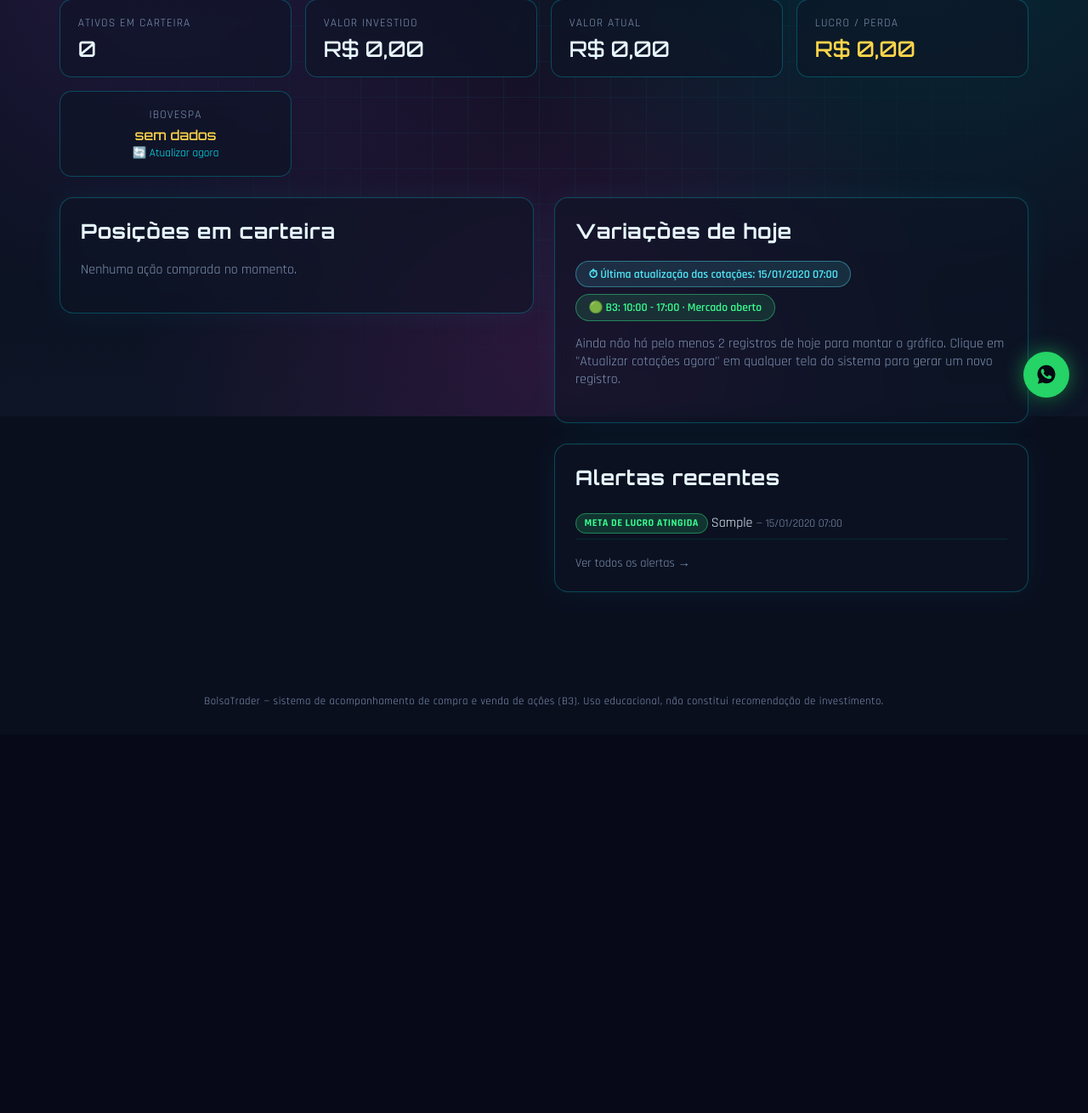
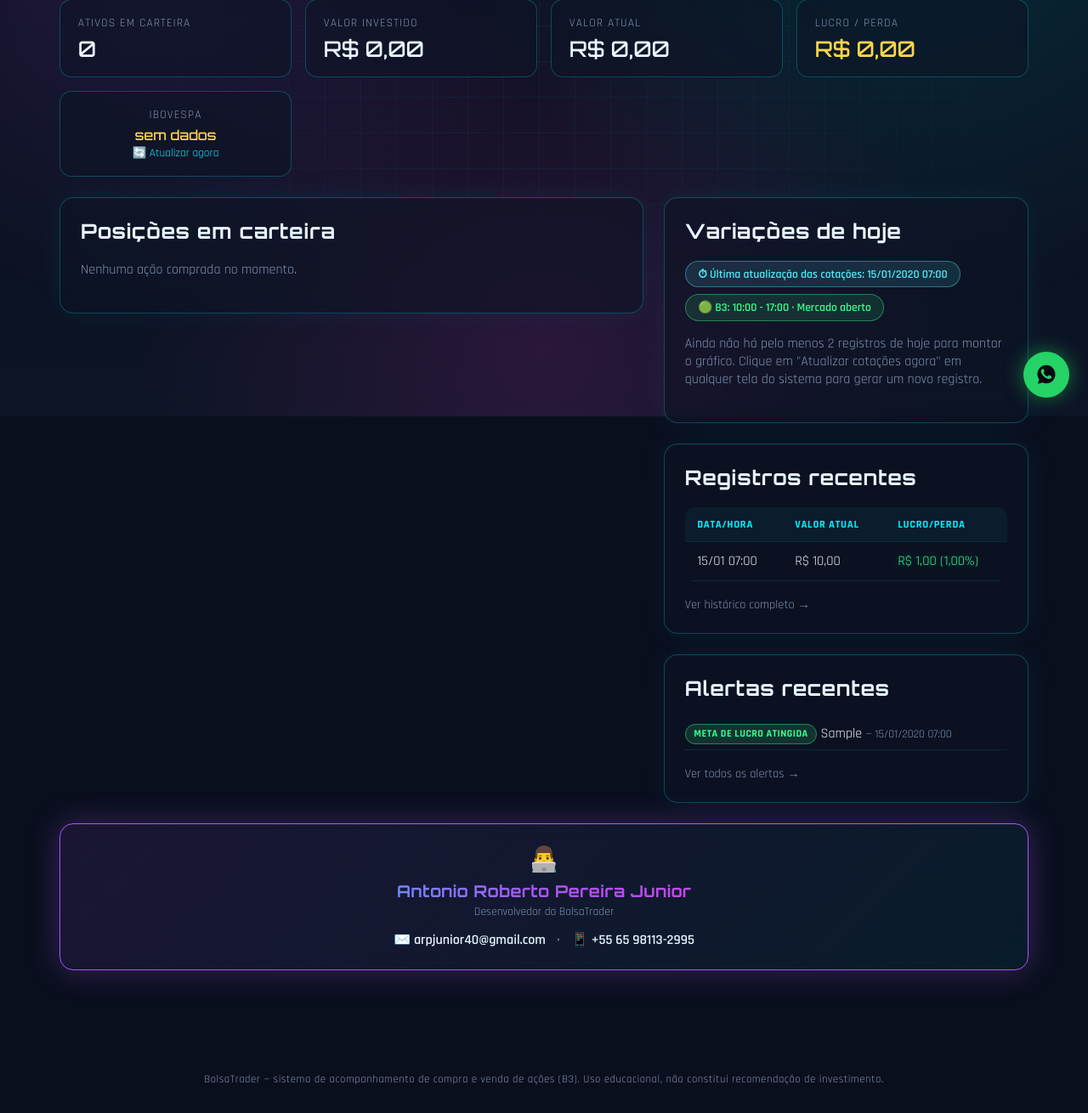
Before and after one commit to seculus-2023/-BolsaTrader, a Django app: page / in a window 1280 px wide. Shown: the part 310-1620 px from the top of the page at 85% size. Before the commit the page ends 1142 px from the top, so only its background shows below. Run offline with Django 5.2, Linux system fonts and the light colour scheme; a user stored in the database is signed in; tables that the repository leaves empty hold one stand-in row (values such as "Sample post").

Commit message:
24_09_2026_1200

```diff
--- a/static/css/futurista.css
+++ b/static/css/futurista.css
@@ -230,14 +230,16 @@ a:hover { color: var(--neon-magenta); }
 }
 
 /*
- * Duas colunas de mesma largura lado a lado, ocupando 100% da largura
- * disponível (ex: "Posições em carteira" + "Variações de hoje" no Painel de
- * Controle) - min-width:0 nos dois filhos pela mesma razão de
- * .coluna-principal acima (evita que uma tabela larga estoure a coluna).
+ * Duas colunas lado a lado, ocupando 100% da largura disponível - a
+ * esquerda mais larga (análise principal: comparativo de mercado + grid de
+ * posições) e a direita mais estreita (barra lateral de acompanhamento:
+ * gráfico do dia, registros recentes e alertas), no Painel de Controle.
+ * min-width:0 nos dois filhos pela mesma razão de .coluna-principal acima
+ * (evita que uma tabela larga estoure a coluna).
  */
 .grid-duas-colunas {
     display: grid;
-    grid-template-columns: 1fr 1fr;
+    grid-template-columns: 1.6fr 1fr;
     gap: 1.5rem;
     align-items: start;
 }
@@ -904,6 +906,62 @@ form.form-futurista label {
     letter-spacing: 0.04em;
 }
 
+/*
+ * Cartão de crédito do desenvolvedor, em destaque no Painel de Controle -
+ * mesmo degradê ciano/roxo usado na marca "BOLSATRADER" do cabeçalho, com um
+ * brilho mais forte que os demais cartões pra chamar atenção de propósito.
+ */
+.card-desenvolvedor {
+    text-align: center;
+    border-color: var(--neon-purple);
+    background: linear-gradient(135deg, rgba(168, 85, 247, 0.1), rgba(0, 240, 255, 0.06));
+    box-shadow: 0 0 35px rgba(168, 85, 247, 0.3), inset 0 1px 0 rgba(255, 255, 255, 0.04);
+}
+
+.card-desenvolvedor .desenvolvedor-icone {
+    font-size: 1.8rem;
+}
+
+.card-desenvolvedor .desenvolvedor-nome {
+    font-family: 'Orbitron', sans-serif;
+    font-weight: 700;
+    font-size: 1.2rem;
+    letter-spacing: 0.02em;
+    margin: 0.4rem 0 0.15rem;
+    background: linear-gradient(90deg, var(--neon-cyan), var(--neon-purple), var(--neon-magenta));
+    -webkit-background-clip: text;
+    background-clip: text;
+    color: transparent;
+}
+
+.card-desenvolvedor .desenvolvedor-cargo {
+    color: var(--text-dim);
+    font-size: 0.85rem;
+    margin: 0 0 0.9rem;
+}
+
+.card-desenvolvedor .desenvolvedor-contato {
+    margin: 0;
+    font-weight: 600;
+}
+
+.card-desenvolvedor .desenvolvedor-contato a {
+    color: var(--text-main);
+}
+
+.card-desenvolvedor .desenvolvedor-contato a:hover {
+    color: var(--neon-cyan);
+}
+
+.card-desenvolvedor .desenvolvedor-separador {
+    color: var(--text-dim);
+    margin: 0 0.6rem;
+}
+
+@media (max-width: 480px) {
+    .card-desenvolvedor .desenvolvedor-separador { display: block; margin: 0.4rem 0; }
+}
+
 .whatsapp-flutuante {
     position: fixed;
     right: 1.4rem;
--- a/templates/core/dashboard.html
+++ b/templates/core/dashboard.html
@@ -40,6 +40,16 @@
     </div>
 </div>
 
+{% comment %}
+Layout em duas colunas pensado como um painel analítico: a coluna da
+esquerda (mais larga) concentra a análise da carteira em si (comparação com
+o mercado + a grid de posições); a da direita funciona como uma barra
+lateral de acompanhamento (gráfico do dia, últimos registros e alertas),
+sempre mais estreita e com listas de altura limitada pra não destoar da
+coluna principal.
+{% endcomment %}
+<div class="grid-duas-colunas">
+<div>
     {% if comparativo_benchmark %}
     <div class="card-glass">
         <h2>Sua carteira x mercado</h2>
@@ -79,10 +89,10 @@
     </div>
     {% endif %}
 
-<div class="grid-duas-colunas">
-<div class="card-glass">
+    <div class="card-glass" {% if comparativo_benchmark %}style="margin-top: 1.2rem;"{% endif %}>
         <h2>Posições em carteira</h2>
         {% include "core/_tabela_posicoes_compradas.html" with ocultar_acoes=True %}
+    </div>
 </div>
 
 <div>
@@ -122,12 +132,42 @@
             <span>{{ grafico_dia.faixa_max_label }}</span>
         </div>
     </div>
-    <a href="{% url 'core:historico_atualizacoes' %}" class="link-secundario">Ver histórico completo →</a>
     {% else %}
     <p style="color: var(--text-dim);">
         Ainda não há pelo menos 2 registros de hoje para montar o gráfico. Clique em "Atualizar cotações agora"
         em qualquer tela do sistema para gerar um novo registro.
     </p>
+    {% endif %}
+</div>
+
+<div class="card-glass" style="margin-top: 1.2rem;">
+    <h2>Registros recentes</h2>
+    {% if registros_com_variacao %}
+    <div class="tabela-scroll">
+    <table class="tabela-futurista">
+        <thead>
+            <tr>
+                <th>Data/hora</th>
+                <th>Valor atual</th>
+                <th>Lucro/Perda</th>
+            </tr>
+        </thead>
+        <tbody>
+            {% for item in registros_com_variacao|slice:":5" %}
+            <tr>
+                <td>{{ item.registro.criado_em|date:"d/m H:i" }}</td>
+                <td>R$ {{ item.registro.valor_atual }}</td>
+                <td class="{% if item.registro.lucro_perda > 0 %}valor-positivo{% elif item.registro.lucro_perda < 0 %}valor-negativo{% else %}valor-neutro{% endif %}">
+                    R$ {{ item.registro.lucro_perda }}{% if item.registro.lucro_perda_pct is not None %} ({{ item.registro.lucro_perda_pct }}%){% endif %}
+                </td>
+            </tr>
+            {% endfor %}
+        </tbody>
+    </table>
+    </div>
+    <a href="{% url 'core:historico_atualizacoes' %}" class="link-secundario">Ver histórico completo →</a>
+    {% else %}
+    <p style="color: var(--text-dim);">Nenhum registro ainda &mdash; clique em "Atualizar cotações agora".</p>
     {% endif %}
 </div>
 
@@ -149,6 +189,17 @@
     {% endif %}
 </div>
 </div>
+</div>
+
+<div class="card-glass card-desenvolvedor">
+    <div class="desenvolvedor-icone">👨‍💻</div>
+    <p class="desenvolvedor-nome">Antonio Roberto Pereira Junior</p>
+    <p class="desenvolvedor-cargo">Desenvolvedor do BolsaTrader</p>
+    <p class="desenvolvedor-contato">
+        <a href="mailto:arpjunior40@gmail.com">✉️ arpjunior40@gmail.com</a>
+        <span class="desenvolvedor-separador">&middot;</span>
+        <a href="https://wa.me/5565981132995" target="_blank" rel="noopener">📱 +55 65 98113-2995</a>
+    </p>
 </div>
 
 <script src="{% static 'js/grafico.js' %}" defer></script>
```
Also changed, not shown: core/tests.py (+21 -0 lines). Lines whose indentation alone changed are shown as unchanged.
